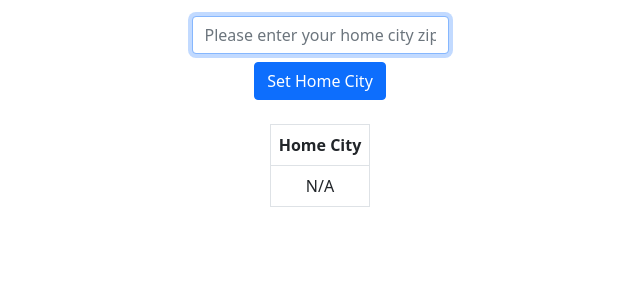
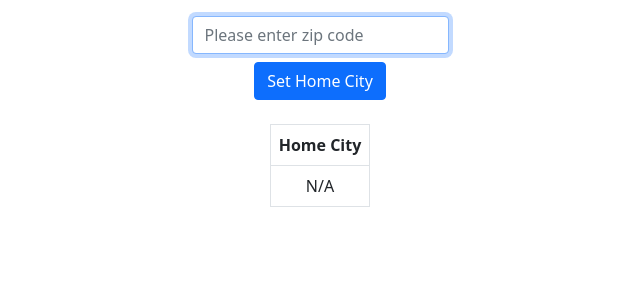
Before and after one commit to rpjtx9/WeatherApp, a Python web app: template weatherpackage/templates/user/profile.html in a window 1280 px wide. Shown: the part 84-384 px from the top of the page, without its empty margins (320-960 px from the left). Run offline with Jinja, Linux system fonts and the light colour scheme; the template is opened without the code that fills it, so the values that code supplies are empty.

Commit message:
Clarified text on profile page

```diff
--- a/weatherpackage/templates/user/profile.html
+++ b/weatherpackage/templates/user/profile.html
@@ -7,7 +7,7 @@ Don't forget to change later!
 {% block main %}
     <form method="post" action="/user/profile" class="mt-3">
         <div class="mb-2">
-            <input autocomplete="off" autofocus class="form-control mx-auto w-auto" id="city_zip" name="city_zip" placeholder="Please enter your home city zip code" type="text">
+            <input autocomplete="off" autofocus class="form-control mx-auto w-auto" id="city_zip" name="city_zip" placeholder="Please enter zip code" type="text">
         </div>
         <div class="col text-center">
             <button class="btn btn-primary" type="submit">Set Home City</button>
```
